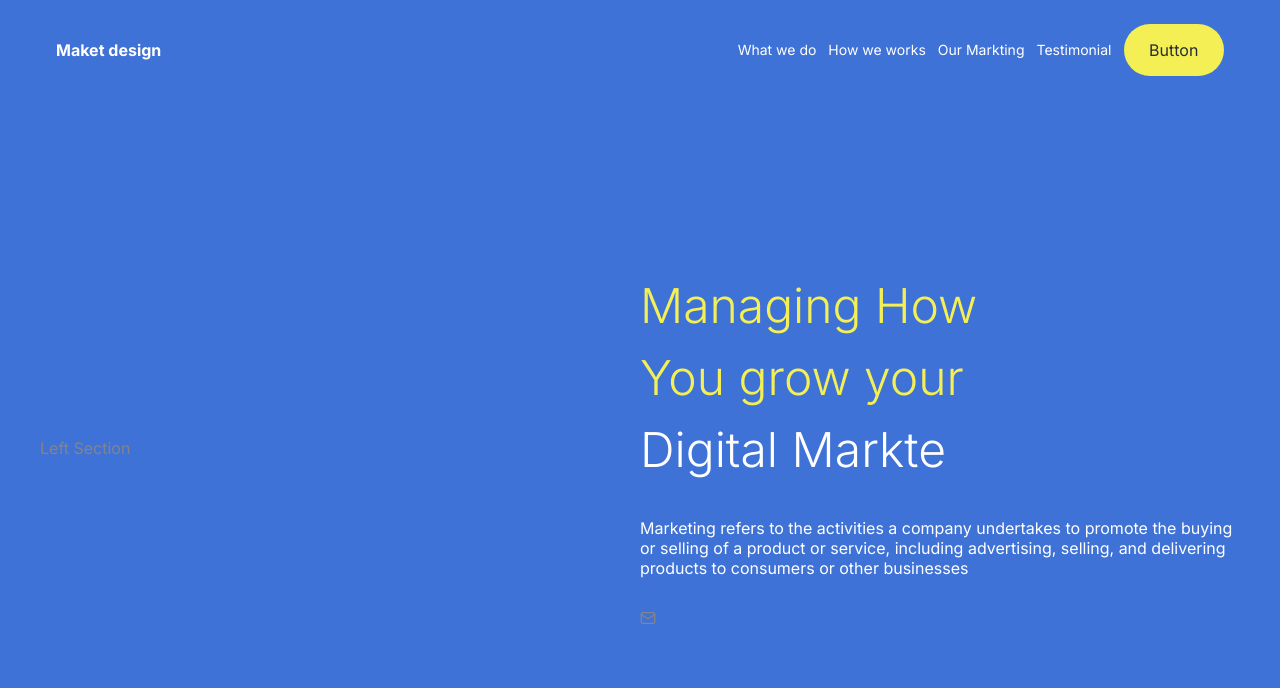
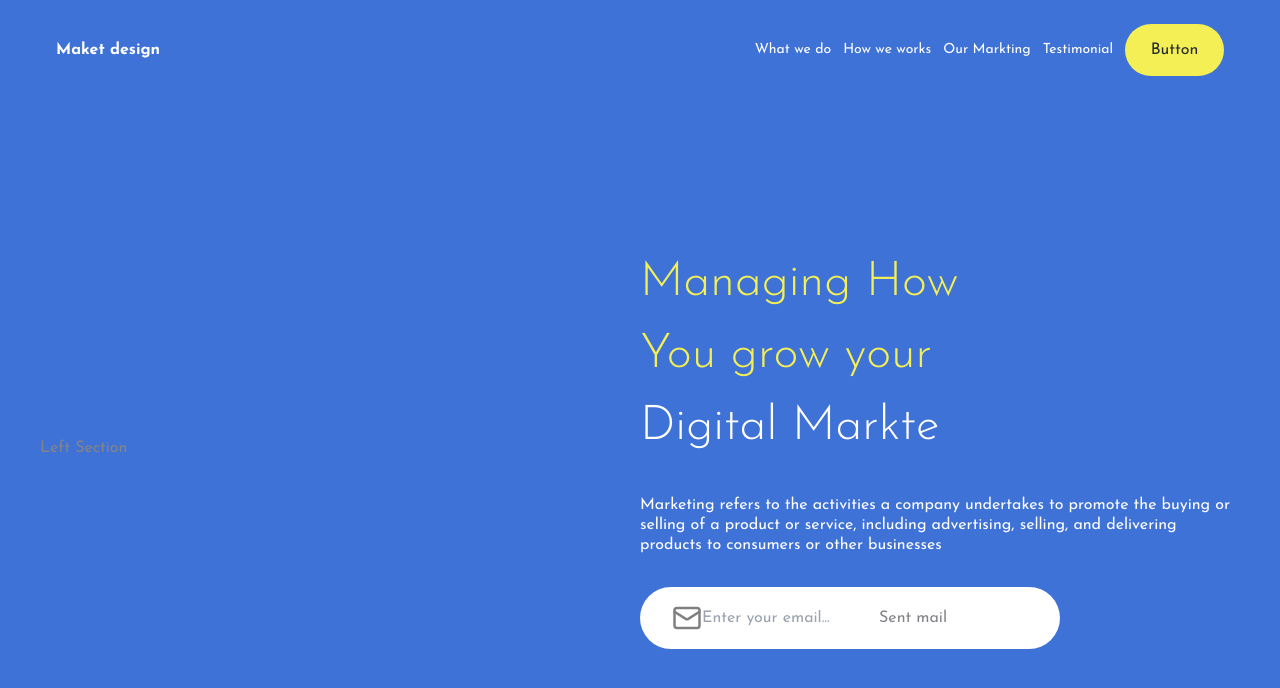
Before and after one commit to tchasinga/markting, a Next.js app: page / in a window 1280 px wide. Shown: the top 688 px of the page. Built offline with nearby package versions, Linux system fonts and the light colour scheme.

Commit message:
new code is added now

```diff
--- a/src/app/Components/EmailBox/EmailBox.css
+++ b/src/app/Components/EmailBox/EmailBox.css
@@ -0,0 +1,10 @@
+.emailBox{
+    background-color: #fff;
+    padding: 1rem 2rem;
+    border-radius: 999px;
+    display: flex;
+    align-items: center;
+    width: 70%;
+    position: relative;
+    overflow: hidden;
+}
--- a/src/app/Components/EmailBox/EmailBox.jsx
+++ b/src/app/Components/EmailBox/EmailBox.jsx
@@ -4,16 +4,17 @@ import {LuMail} from "react-icons/lu"
 
 export default function EmailBox() {
   return (
-    <div className="emailBox">
+    <div  className="emailBox">
         {/* Icons code is added now...*/}
         <div className="">
-            <LuMail/>
+            <LuMail size={30} color='grey'/>
         </div>
 
-        {/* Input */}
+        {/* Input controlls*/}
+            <input type="email" placeholder="Enter your email..."/>
 
-        <div className=''>
-
+        <div className="getFunded">
+            Sent mail
         </div>
     </div>
   )
--- a/src/app/layout.jsx
+++ b/src/app/layout.jsx
@@ -1,17 +1,22 @@
-import { Inter } from "next/font/google";
+import { Josefin_Sans } from "next/font/google";
 import "./globals.css";
 
-const inter = Inter({ subsets: ["latin"] });
 
 export const metadata = {
   title: "Create Next App",
   description: "Generated by create next app",
 };
 
+const Josef= Josefin_Sans({
+  subsets: ['latin'],
+  weight: ["100", "200" , "300", "400", "500" ,  "600", "700"]
+})
+
+
 export default function RootLayout({ children }) {
   return (
     <html lang="en">
-      <body className={inter.className}>{children}</body>
+      <body className={Josef.className}>{children}</body>
     </html>
   );
 }
```
